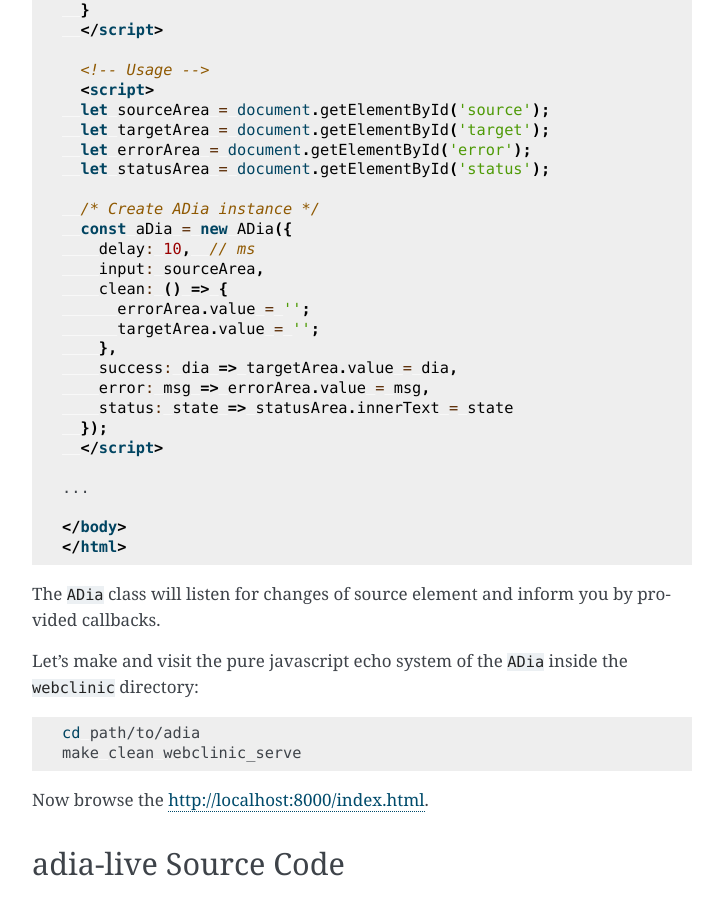
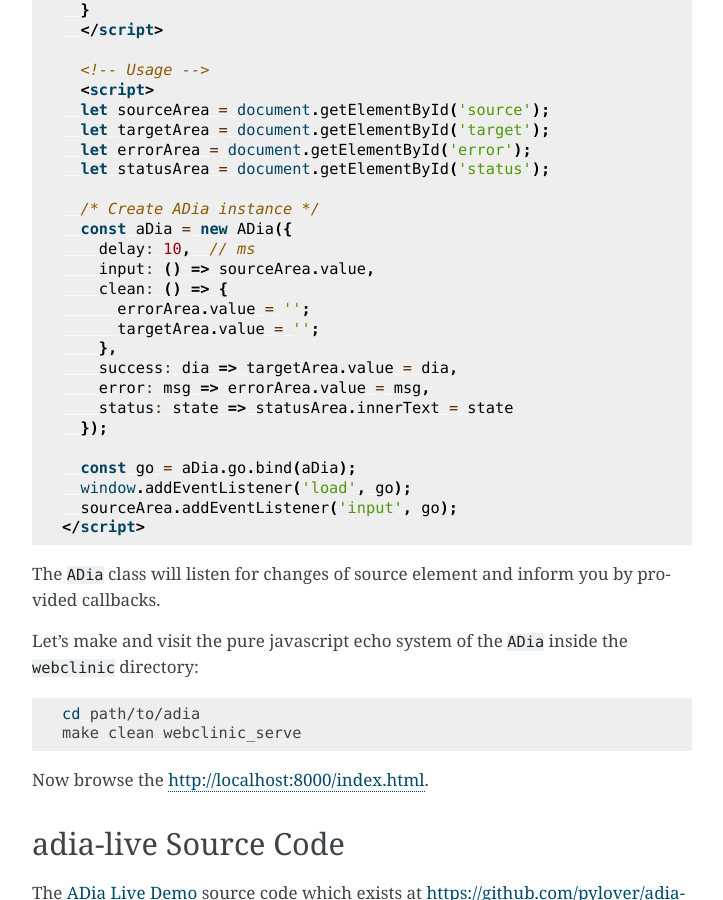
Before and after one commit to pylover/adia, a Sphinx documentation site: the page built from documentation/javascriptapi.rst, in a window 1280 px wide and 900 px high, scrolled down 1804 px. Shown: the whole window, without its empty margins (388-1111 px from the left). Built offline with Sphinx 7.4.7, drawn with Linux system fonts in a browser that asks for light colours.

Commit message:
Fix: JS API & it's documentation

```diff
--- a/adia/__init__.py
+++ b/adia/__init__.py
@@ -11,7 +11,7 @@ from .exceptions import InterpreterError, BadAttribute, BadSyntax
 from .renderer import Renderer
 
 
-__version__ = '2.0.1'
+__version__ = '2.0.2'
 __all__ = [
     'Diagram',
     'SequenceDiagram',
--- a/documentation/javascriptapi.rst
+++ b/documentation/javascriptapi.rst
@@ -106,7 +106,7 @@ as the below:
      /* Create ADia instance */
      const aDia = new ADia({
        delay: 10,  // ms
-       input: sourceArea,
+       input: () => sourceArea.value,
        clean: () => {
          errorArea.value = '';
          targetArea.value = '';
@@ -115,12 +115,11 @@ as the below:
        error: msg => errorArea.value = msg,
        status: state => statusArea.innerText = state
      });
-     </script>
 
-   ...
-
-   </body>
-   </html>
+     const go = aDia.go.bind(aDia);
+     window.addEventListener('load', go);
+     sourceArea.addEventListener('input', go);
+   </script>
 
 
 The ``ADia`` class will listen for changes of source element and inform you
```
Also changed, not shown: 4 other files.
